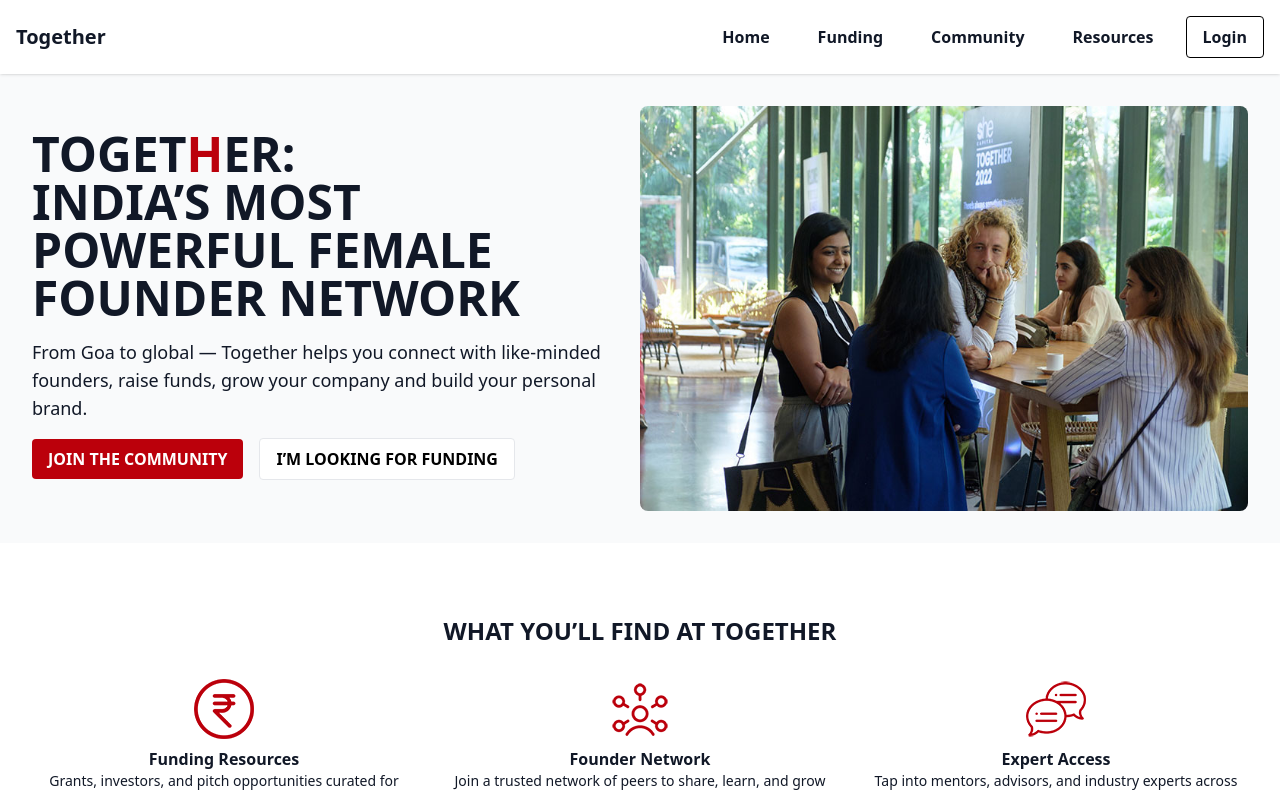
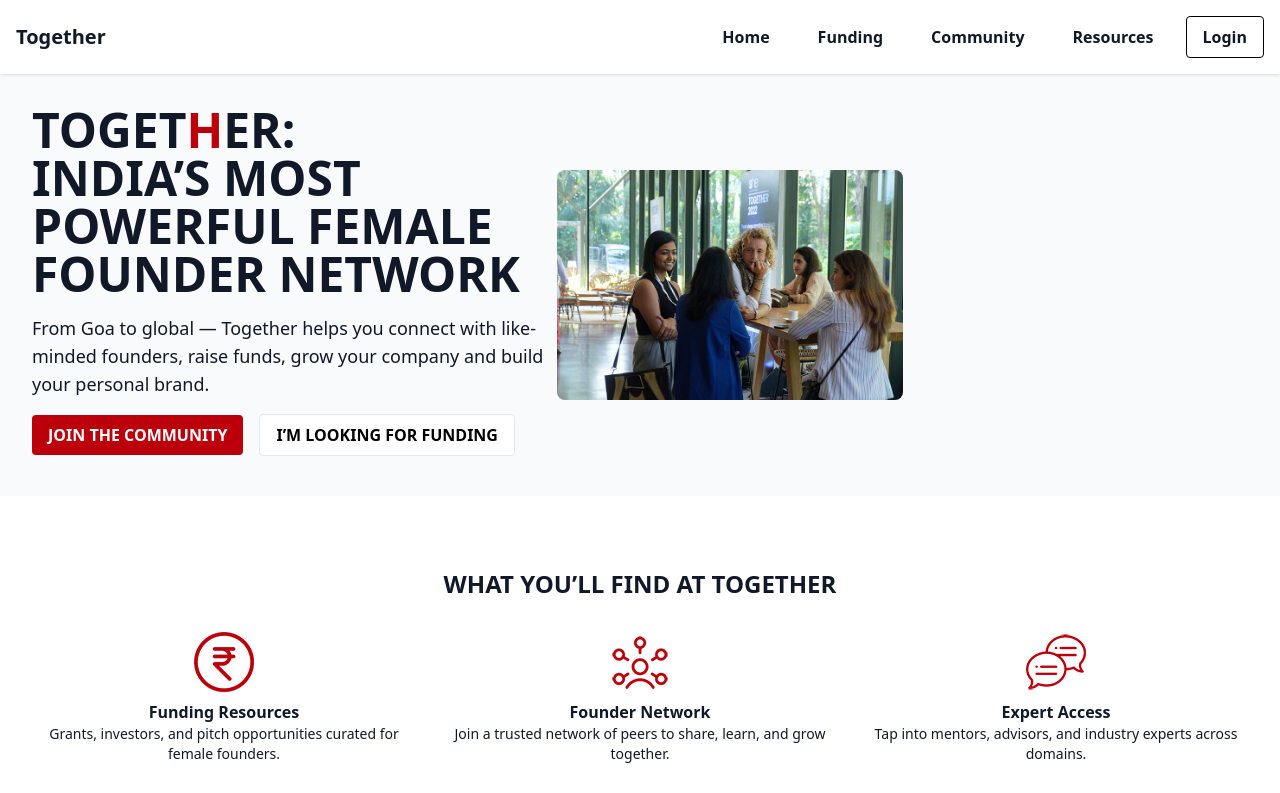
Before and after one commit to rahulgrade/together-final-1, a React (Vite) app: page / in a window 1280 px wide. Shown: the top 793 px of the page. Built offline with nearby package versions, Linux system fonts and the light colour scheme.

Commit message:
Add files via upload

```diff
--- a/src/TogetherHome.jsx
+++ b/src/TogetherHome.jsx
@@ -72,8 +72,8 @@ export default function TogetherHome() {
 
       <div className="space-y-10">
         {/* Hero Section */ }
-        <section className="flex flex-col md:flex-row items-center justify-between p-8 bg-gray-50">
-          <div className="md:w-1/2 space-y-4">
+        <section className="flex flex-col md:flex-row items-center justify-between p-8 bg-gray-50 hero-section-wrapper">
+          <div className="md:w-1/2 space-y-4 hero-content">
             <h1 className="text-4xl md:text-5xl font-bold leading-tight">
               TOGET<span className="text-red">H</span>ER:<br />
               INDIA’S MOST<br />
@@ -87,7 +87,7 @@ export default function TogetherHome() {
               <Button variant="outline" className="white-outline-button mb-2">I’M LOOKING FOR FUNDING</Button>
             </div>
           </div>
-          <img src={ heroImg } alt="Together Hero" className="md:w-1/2 rounded-lg mt-6 md:mt-0" />
+          <div className="hero-img"><img src={ heroImg } alt="Together Hero" className="md:w-1/2 rounded-lg mt-6 md:mt-0" /></div>
         </section>
 
         {/* Features */ }
```
